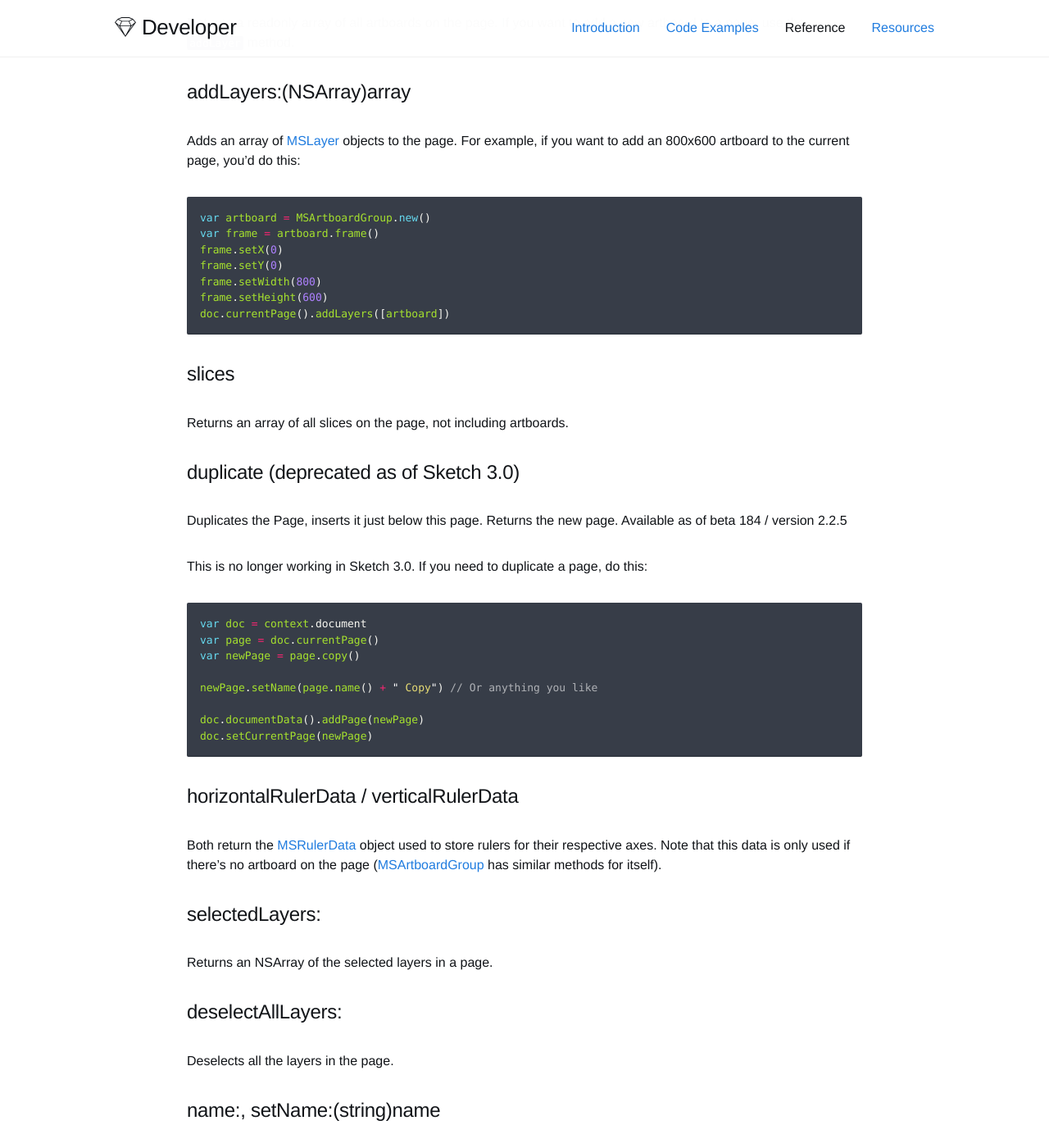
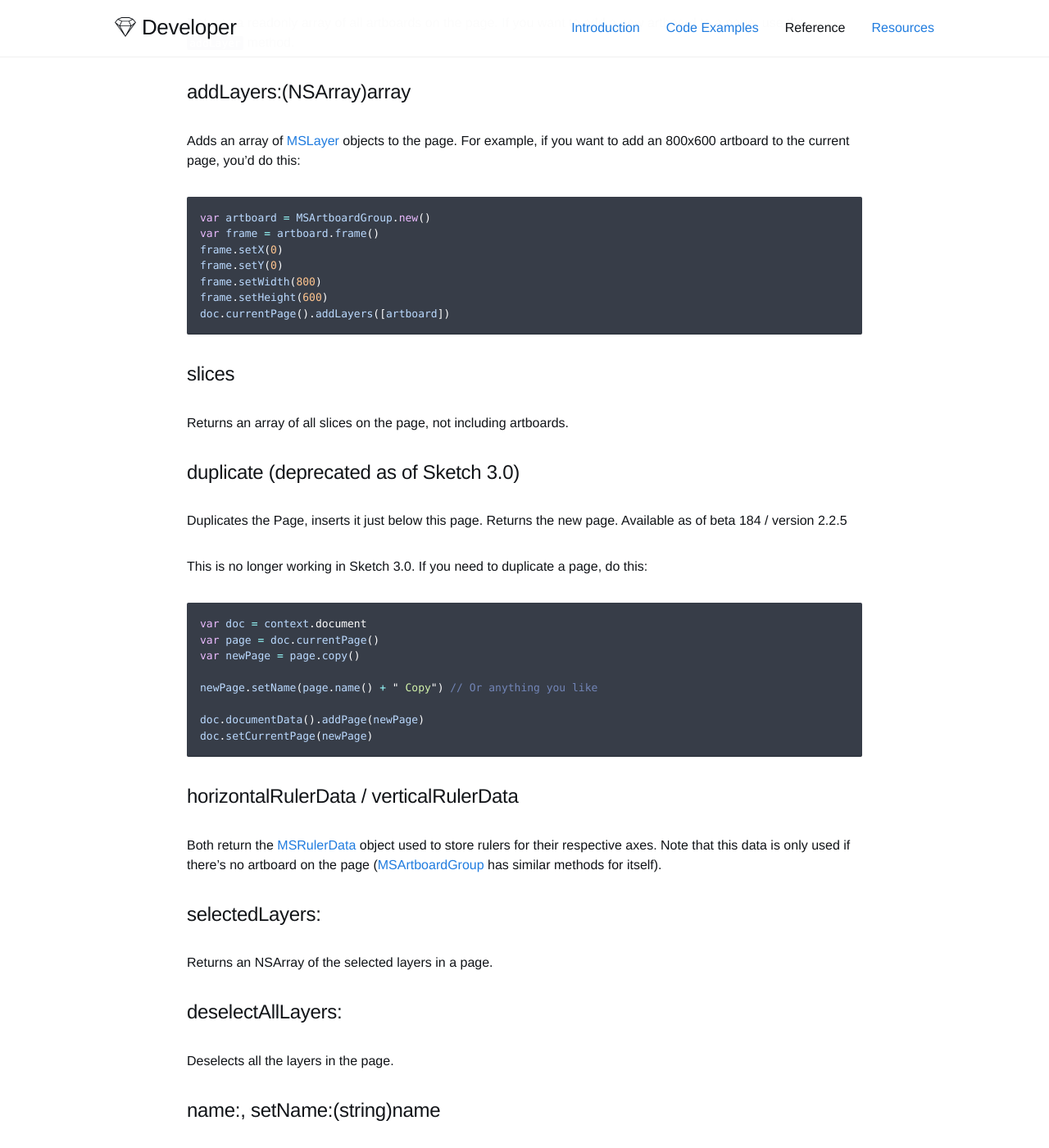
Before and after one commit to matt-curtis/developer.sketchapp.com, a Jekyll site: the page built from _reference/MSPage.md, in a window 1280 px wide and 1400 px high, scrolled down 857 px. Shown: the whole window at 82% size. Built offline with Jekyll 4.4.1, drawn with Linux system fonts in a browser that asks for light colours; nearby versions of some CDN libraries; some web fonts are replaced; Markdown is read by kramdown in place of the engine named in the settings.

Commit message:
Syntax highlighting changes

```diff
--- a/_sass/helpers/_syntax-highlighting.scss
+++ b/_sass/helpers/_syntax-highlighting.scss
@@ -13,74 +13,197 @@ ul, ol, dl, figure,
 }
 
 .highlight {
-  background: #fff;
   @extend %vertical-rhythm;
 
-  //pre { background-color: #272822; }
+  .hll { background-color: #003f8e; }
 
-  .bp { color: #f8f8f2 } /* Name.Builtin.Pseudo */
-  .c { color: $text-light-ultra-low } /* Comment */
-  .c1 { color: $text-light-ultra-low } /* Comment.Single */
-  .cm { color: $text-light-ultra-low } /* Comment.Multiline */
-  .cp { color: $text-light-ultra-low } /* Comment.Preproc */
-  .cs { color: $text-light-ultra-low } /* Comment.Special */
-  .err { color: #960050; background-color: #1e0010 } /* Error */
-  .gd { color: #f92672; } /* Generic.Deleted & Diff Deleted */
-  .ge { font-style: italic } /* Generic.Emph */
-  .gh { } /* Generic Heading & Diff Header */
-  .gi { color: #a6e22e; } /* Generic.Inserted & Diff Inserted */
-  .gs { font-weight: bold } /* Generic.Strong */
-  .gu { color: $text-light-ultra-low; } /* Generic.Subheading & Diff Unified/Comment? */
-  .hll { background-color: #272822; }
-  .il { color: #ae81ff } /* Literal.Number.Integer.Long */
-  .k { color: #66d9ef } /* Keyword */
-  .kc { color: #66d9ef } /* Keyword.Constant */
-  .kd { color: #66d9ef } /* Keyword.Declaration */
-  .kn { color: #f92672 } /* Keyword.Namespace */
-  .kp { color: #66d9ef } /* Keyword.Pseudo */
-  .kr { color: #66d9ef } /* Keyword.Reserved */
-  .kt { color: #66d9ef } /* Keyword.Type */
-  .l { color: #ae81ff } /* Literal */
-  .ld { color: #e6db74 } /* Literal.Date */
-  .m { color: #ae81ff } /* Literal.Number */
-  .mf { color: #ae81ff } /* Literal.Number.Float */
-  .mh { color: #ae81ff } /* Literal.Number.Hex */
-  .mi { color: #ae81ff } /* Literal.Number.Integer */
-  .mo { color: #ae81ff } /* Literal.Number.Oct */
-  .n { color: #f8f8f2 } /* Name */
-  .na { color: #a6e22e } /* Name.Attribute */
-  .nb { color: #f8f8f2 } /* Name.Builtin */
-  .nc { color: #a6e22e } /* Name.Class */
-  .nd { color: #a6e22e } /* Name.Decorator */
-  .ne { color: #a6e22e } /* Name.Exception */
-  .nf { color: #a6e22e } /* Name.Function */
-  .ni { color: #f8f8f2 } /* Name.Entity */
-  .nl { color: #f8f8f2 } /* Name.Label */
-  .nn { color: #f8f8f2 } /* Name.Namespace */
-  .no { color: #66d9ef } /* Name.Constant */
-  .nt { color: #f92672 } /* Name.Tag */
-  .nv { color: #f8f8f2 } /* Name.Variable */
-  .nx { color: #a6e22e } /* Name.Other */
-  .o { color: #f92672 } /* Operator */
-  .ow { color: #f92672 } /* Operator.Word */
-  .p { color: #f8f8f2 } /* Punctuation */
-  .py { color: #f8f8f2 } /* Name.Property */
-  .s { color: #e6db74 } /* Literal.String */
-  .s1 { color: #e6db74 } /* Literal.String.Single */
-  .s2 { color: #e6db74 } /* Literal.String.Double */
-  .sb { color: #e6db74 } /* Literal.String.Backtick */
-  .sc { color: #e6db74 } /* Literal.String.Char */
-  .sd { color: #e6db74 } /* Literal.String.Doc */
-  .se { color: #ae81ff } /* Literal.String.Escape */
-  .sh { color: #e6db74 } /* Literal.String.Heredoc */
-  .si { color: #e6db74 } /* Literal.String.Interpol */
-  .sr { color: #e6db74 } /* Literal.String.Regex */
-  .ss { color: #e6db74 } /* Literal.String.Symbol */
-  .sx { color: #e6db74 } /* Literal.String.Other */
-  .vc { color: #f8f8f2 } /* Name.Variable.Class */
-  .vg { color: #f8f8f2 } /* Name.Variable.Global */
-  .vi { color: #f8f8f2 } /* Name.Variable.Instance */
-  .w { color: #f8f8f2 } /* Text.Whitespace */
+  .c { color: #7285b7; }
+
+  /* Comment */
+  .err { color: #ff9da4; }
+
+  /* Error */
+  .k { color: #ebbbff; }
+
+  /* Keyword */
+  .l { color: #ffc58f; }
+
+  /* Literal */
+  .n { color: #ffffff; }
+
+  /* Name */
+  .o { color: #99ffff; }
+
+  /* Operator */
+  .p { color: #ffffff; }
+
+  /* Punctuation */
+  .cm { color: #7285b7; }
+
+  /* Comment.Multiline */
+  .cp { color: #7285b7; }
+
+  /* Comment.Preproc */
+  .c1 { color: #7285b7; }
+
+  /* Comment.Single */
+  .cs { color: #7285b7; }
+
+  /* Comment.Special */
+  .gd { color: #ff9da4; }
+
+  /* Generic.Deleted */
+  .ge { font-style: italic; }
+
+  /* Generic.Emph */
+  .gh { color: #ffffff; font-weight: bold; }
+
+  /* Generic.Heading */
+  .gi { color: #d1f1a9; }
+
+  /* Generic.Inserted */
+  .gp { color: #7285b7; font-weight: bold; }
+
+  /* Generic.Prompt */
+  .gs { font-weight: bold; }
+
+  /* Generic.Strong */
+  .gu { color: #99ffff; font-weight: bold; }
+
+  /* Generic.Subheading */
+  .kc { color: #ebbbff; }
+
+  /* Keyword.Constant */
+  .kd { color: #ebbbff; }
+
+  /* Keyword.Declaration */
+  .kn { color: #99ffff; }
+
+  /* Keyword.Namespace */
+  .kp { color: #ebbbff; }
+
+  /* Keyword.Pseudo */
+  .kr { color: #ebbbff; }
+
+  /* Keyword.Reserved */
+  .kt { color: #ffeead; }
+
+  /* Keyword.Type */
+  .ld { color: #d1f1a9; }
+
+  /* Literal.Date */
+  .m { color: #ffc58f; }
+
+  /* Literal.Number */
+  .s { color: #d1f1a9; }
+
+  /* Literal.String */
+  .na { color: #bbdaff; }
+
+  /* Name.Attribute */
+  .nb { color: #ffffff; }
+
+  /* Name.Builtin */
+  .nc { color: #ffeead; }
+
+  /* Name.Class */
+  .no { color: #ff9da4; }
+
+  /* Name.Constant */
+  .nd { color: #99ffff; }
+
+  /* Name.Decorator */
+  .ni { color: #ffffff; }
+
+  /* Name.Entity */
+  .ne { color: #ff9da4; }
+
+  /* Name.Exception */
+  .nf { color: #bbdaff; }
+
+  /* Name.Function */
+  .nl { color: #ffffff; }
+
+  /* Name.Label */
+  .nn { color: #ffeead; }
+
+  /* Name.Namespace */
+  .nx { color: #bbdaff; }
+
+  /* Name.Other */
+  .py { color: #ffffff; }
+
+  /* Name.Property */
+  .nt { color: #99ffff; }
+
+  /* Name.Tag */
+  .nv { color: #ff9da4; }
+
+  /* Name.Variable */
+  .ow { color: #99ffff; }
+
+  /* Operator.Word */
+  .w { color: #ffffff; }
+
+  /* Text.Whitespace */
+  .mf { color: #ffc58f; }
+
+  /* Literal.Number.Float */
+  .mh { color: #ffc58f; }
+
+  /* Literal.Number.Hex */
+  .mi { color: #ffc58f; }
+
+  /* Literal.Number.Integer */
+  .mo { color: #ffc58f; }
+
+  /* Literal.Number.Oct */
+  .sb { color: #d1f1a9; }
+
+  /* Literal.String.Backtick */
+  .sc { color: #ffffff; }
+
+  /* Literal.String.Char */
+  .sd { color: #7285b7; }
+
+  /* Literal.String.Doc */
+  .s2 { color: #d1f1a9; }
+
+  /* Literal.String.Double */
+  .se { color: #ffc58f; }
+
+  /* Literal.String.Escape */
+  .sh { color: #d1f1a9; }
+
+  /* Literal.String.Heredoc */
+  .si { color: #ffc58f; }
+
+  /* Literal.String.Interpol */
+  .sx { color: #d1f1a9; }
+
+  /* Literal.String.Other */
+  .sr { color: #d1f1a9; }
+
+  /* Literal.String.Regex */
+  .s1 { color: #d1f1a9; }
+
+  /* Literal.String.Single */
+  .ss { color: #d1f1a9; }
+
+  /* Literal.String.Symbol */
+  .bp { color: #ffffff; }
+
+  /* Name.Builtin.Pseudo */
+  .vc { color: #ff9da4; }
+
+  /* Name.Variable.Class */
+  .vg { color: #ff9da4; }
+
+  /* Name.Variable.Global */
+  .vi { color: #ff9da4; }
+
+  /* Name.Variable.Instance */
+  .il { color: #ffc58f; }
 }
 
 code > span {
```
